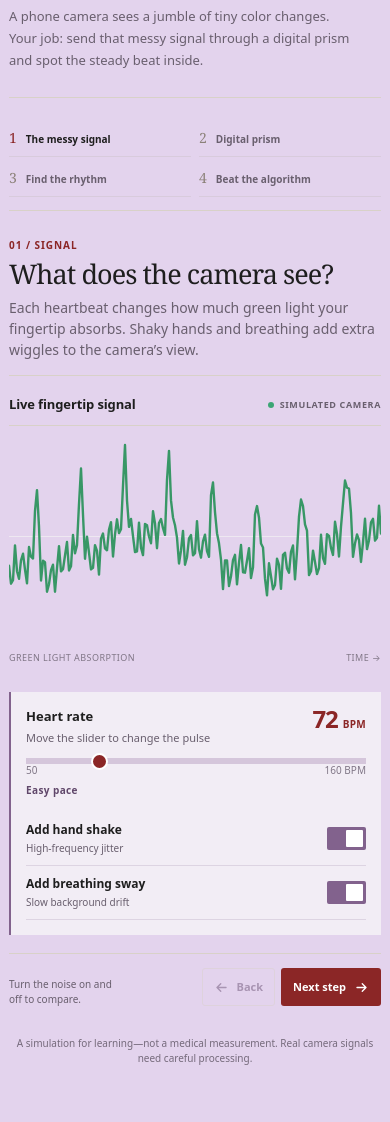
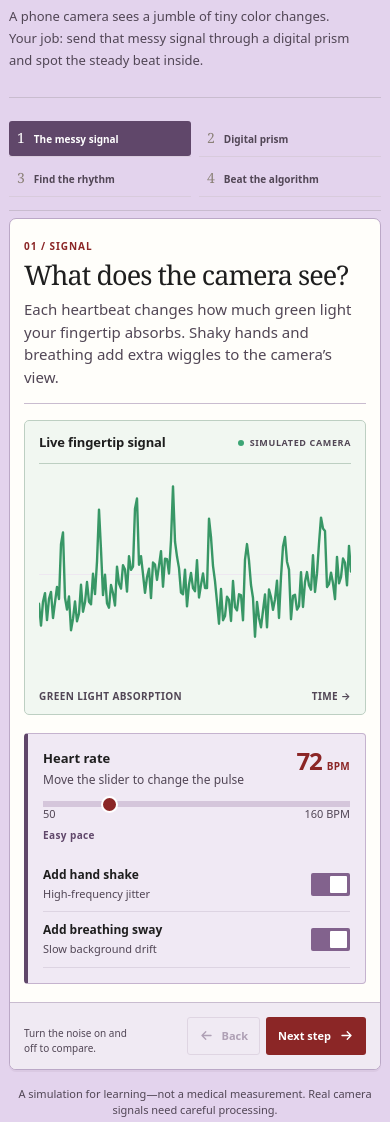
Before and after one commit to MahiDeshpande/fft, a plain HTML site: page index.html in a window 390 px wide. Shown: the part 180-1302 px from the top of the page. Drawn offline with Linux system fonts and the light colour scheme.

Commit message:
Improve lab component contrast
Co-authored-by: Copilot <223556219+Copilot@users.noreply.github.com>

```diff
--- a/index.html
+++ b/index.html
@@ -17,8 +17,8 @@
       --crimson: #8b2626;
       --crimson-light: #f8e9e9;
       --ink: #1e1e1e;
-      --muted: #695f6e;
-      --line: #d8d1c8;
+      --muted: #514655;
+      --line: #c9bccf;
       --white: #fffefa;
       --green: #25815d;
     }
@@ -65,19 +65,20 @@
     }
     .stepper::before, .stepper::after { display: none; }
     .stepper li { min-width: 0; }
-    .step-button { display: inline-flex; align-items: baseline; gap: 9px; padding: 6px 6px 8px 0; border: 0; background: transparent; text-align: left; cursor: pointer; }
+    .step-button { display: inline-flex; align-items: baseline; gap: 9px; padding: 6px 8px 8px; border: 0; border-radius: 3px; background: transparent; text-align: left; cursor: pointer; }
     .step-number { color: #8b8178; font-family: Georgia, "Times New Roman", serif; font-size: 14px; font-variant-numeric: tabular-nums; }
     .step-label { color: var(--muted); font-size: 11px; font-weight: 650; }
-    .step-button[aria-current="step"] .step-number, .step-button.is-done .step-number { color: var(--crimson); }
-    .step-button[aria-current="step"] .step-label { color: var(--ink); }
+    .step-button[aria-current="step"] { background: var(--purple-dark); }
+    .step-button[aria-current="step"] .step-number, .step-button[aria-current="step"] .step-label { color: white; }
+    .step-button.is-done .step-number { color: var(--crimson); }
     .step-button.is-done .step-number { font-size: 0; }
     .step-button.is-done .step-number::after { content: "✓"; font-family: ui-sans-serif, system-ui, sans-serif; font-size: 13px; }
 
-    .lab-card { overflow: visible; border: 0; border-radius: 0; background: transparent; box-shadow: none; }
+    .lab-card { overflow: hidden; padding: 0 30px; border: 1px solid #bba8c7; border-radius: 7px; background: var(--white); box-shadow: 0 2px 0 #60476a12; }
     .card-head { display: flex; align-items: flex-start; justify-content: space-between; gap: 20px; padding: 26px 0 18px; border-bottom: 1px solid var(--line); }
     .step-kicker { margin: 0 0 6px; color: var(--crimson); font-size: 10px; font-weight: 800; letter-spacing: .095em; }
     h2 { margin: 0; font-family: Georgia, "Times New Roman", serif; font-size: clamp(27px, 3.5vw, 36px); font-weight: 500; line-height: 1.12; letter-spacing: -.035em; }
-    .step-copy { max-width: 620px; margin: 8px 0 0; color: var(--muted); font-size: 14px; }
+    .step-copy { max-width: 620px; margin: 8px 0 0; color: var(--muted); font-size: 15px; }
     .step-icon { display: none; }
     .card-body { padding: 20px 0 27px; }
     .panel { display: none; animation: enter .28s ease both; }
@@ -85,32 +86,32 @@
     @keyframes enter { from { opacity: 0; transform: translateY(6px); } to { opacity: 1; transform: translateY(0); } }
 
     .signal-layout { display: grid; grid-template-columns: minmax(0, 1.65fr) minmax(250px, .75fr); gap: 35px; align-items: stretch; }
-    .visual-box { min-width: 0; overflow: hidden; border: 0; border-radius: 0; background: transparent; }
-    .visual-heading { display: flex; align-items: center; justify-content: space-between; gap: 12px; padding: 3px 0 10px; border-bottom: 1px solid var(--line); }
+    .visual-box { min-width: 0; overflow: hidden; padding: 12px 14px 0; border: 1px solid #bdcfc2; border-radius: 5px; background: #f1f7f1; }
+    .visual-heading { display: flex; align-items: center; justify-content: space-between; gap: 12px; padding: 0 0 10px; border-bottom: 1px solid #bdcfc2; }
     .visual-heading strong { font-size: 13px; letter-spacing: -.01em; }
     .live-tag { display: inline-flex; align-items: center; gap: 6px; color: var(--muted); font-size: 9px; font-weight: 750; letter-spacing: .07em; }
     .live-dot { width: 6px; height: 6px; border-radius: 50%; background: #3ca575; }
     .chart-wrap { position: relative; padding: 8px 0 12px; }
     canvas { display: block; width: 100%; }
     #signalCanvas { height: 245px; }
-    .chart-note { display: flex; justify-content: space-between; gap: 10px; padding: 0 0 10px; color: #817787; font-size: 9px; letter-spacing: .05em; }
+    .chart-note { display: flex; justify-content: space-between; gap: 10px; padding: 0 0 10px; color: #514655; font-size: 10px; font-weight: 650; letter-spacing: .04em; }
 
-    .controls { display: flex; flex-direction: column; gap: 14px; padding: 18px 20px; border-left: 2px solid var(--purple); border-radius: 0; background: var(--lavender-light); }
+    .controls { display: flex; flex-direction: column; gap: 14px; padding: 18px 20px; border: 1px solid #c5b3ce; border-left: 4px solid var(--purple-dark); border-radius: 4px; background: #f0e9f4; }
     .control-top { display: flex; align-items: flex-start; justify-content: space-between; gap: 8px; }
     .control-label { display: block; font-size: 13px; font-weight: 800; }
-    .control-hint { display: block; margin-top: 3px; color: var(--muted); font-size: 11px; }
+    .control-hint { display: block; margin-top: 3px; color: #514655; font-size: 12px; }
     .bpm-readout { color: var(--crimson); font-size: 24px; font-weight: 900; line-height: 1; letter-spacing: -.05em; white-space: nowrap; }
     .bpm-readout small { font-size: 10px; letter-spacing: .03em; }
     input[type="range"] { width: 100%; height: 6px; margin: 4px 0; appearance: none; border-radius: 0; background: #d5c6db; cursor: pointer; }
     input[type="range"]::-webkit-slider-thumb { width: 17px; height: 17px; appearance: none; border: 2px solid white; border-radius: 50%; background: var(--crimson); }
     input[type="range"]::-moz-range-thumb { width: 13px; height: 13px; border: 2px solid white; border-radius: 50%; background: var(--crimson); }
-    .range-ends { display: flex; justify-content: space-between; margin-top: -7px; color: #817787; font-size: 10px; }
+    .range-ends { display: flex; justify-content: space-between; margin-top: -7px; color: #514655; font-size: 11px; }
     .state-chip { display: block; margin-top: 5px; padding: 0; border-radius: 0; background: transparent; color: var(--purple-dark); font-size: 10px; font-weight: 800; letter-spacing: .04em; }
     .divider { height: 1px; background: #d7ccdd; }
     .switch-list { display: grid; gap: 0; }
     .switch-row { display: flex; align-items: center; justify-content: space-between; gap: 12px; padding: 9px 0; border-bottom: 1px solid #ddd4e2; cursor: pointer; }
     .switch-title { display: block; font-size: 12px; font-weight: 800; }
-    .switch-subtitle { display: block; margin-top: 2px; color: var(--muted); font-size: 10px; }
+    .switch-subtitle { display: block; margin-top: 2px; color: #514655; font-size: 11px; }
     .switch { position: relative; flex: 0 0 auto; width: 39px; height: 23px; }
     .switch input { position: absolute; width: 1px; height: 1px; opacity: 0; }
     .switch-track { position: absolute; inset: 0; border-radius: 2px; background: #c9becd; transition: background .2s ease; }
@@ -128,7 +129,7 @@
     .prism-word { color: var(--purple-dark); font-size: 10px; font-weight: 850; text-align: center; text-transform: uppercase; letter-spacing: .08em; }
     .wave-list { display: grid; gap: 8px; }
     .wave-item { display: grid; grid-template-columns: minmax(0, 1fr) 120px; align-items: center; gap: 8px; width: 100%; padding: 8px 0; border: 0; border-bottom: 1px solid var(--line); border-radius: 0; background: transparent; text-align: left; cursor: pointer; transition: border-color .2s ease, background .2s ease; }
-    .wave-item:hover, .wave-item.is-selected { border-bottom-color: var(--purple); background: #eee7f244; }
+    .wave-item:hover, .wave-item.is-selected { border-bottom-color: var(--purple-dark); background: #eee7f2; }
     .wave-item.is-selected { box-shadow: inset 2px 0 var(--purple); padding-left: 8px; }
     .wave-name { display: block; font-size: 11px; font-weight: 850; }
     .wave-detail { display: block; margin-top: 2px; color: var(--muted); font-size: 9px; }
@@ -140,10 +141,10 @@
     .spectrum-control input { flex: 1; }
     .detected-badge { display: inline-flex; align-items: center; gap: 8px; padding: 6px 0; border: 0; border-bottom: 1px solid #d4b0b0; border-radius: 0; background: transparent; color: var(--crimson); font-size: 12px; font-weight: 750; }
     .detected-badge strong { font-size: 17px; }
-    .spectrum-box { border: 0; border-top: 1px solid var(--line); border-bottom: 1px solid var(--line); border-radius: 0; background: transparent; }
+    .spectrum-box { overflow: hidden; border: 1px solid #c9bccf; border-radius: 5px; background: #fffefa; }
     #spectrumCanvas { height: 310px; cursor: crosshair; }
     .graph-hint { margin: 9px 2px 0; color: var(--muted); font-size: 11px; }
-    .key-row { display: flex; flex-wrap: wrap; gap: 14px; padding: 0 17px 14px; color: var(--muted); font-size: 10px; }
+    .key-row { display: flex; flex-wrap: wrap; gap: 14px; padding: 0 17px 14px; color: #514655; font-size: 11px; }
     .key { display: inline-flex; align-items: center; gap: 6px; }
     .key i { width: 9px; height: 9px; border-radius: 3px; background: var(--crimson); }
     .key-noise i { background: #c9c3cf; }
@@ -152,13 +153,13 @@
 
     .challenge-top { display: flex; align-items: center; justify-content: space-between; gap: 12px; margin-bottom: 17px; }
     .challenge-progress { color: var(--muted); font-size: 11px; font-weight: 800; }
-    .question-card { padding: 18px 0; border-top: 1px solid var(--line); border-bottom: 1px solid var(--line); border-radius: 0; background: transparent; }
+    .question-card { padding: 18px; border: 1px solid #c9bccf; border-radius: 5px; background: #f7f3f8; }
     .scenario-tag { margin: 0 0 8px; color: var(--crimson); font-size: 10px; font-weight: 850; letter-spacing: .11em; text-transform: uppercase; }
     .question-title { margin: 0; font-size: clamp(18px, 3vw, 23px); letter-spacing: -.035em; }
     .question-copy { margin: 7px 0 15px; color: var(--muted); font-size: 13px; }
     .peak-choices { display: grid; grid-template-columns: repeat(3, 1fr); gap: 10px; }
-    .peak-choice { min-height: 104px; padding: 13px 10px; border: 0; border-top: 2px solid var(--line); border-radius: 0; background: transparent; text-align: left; cursor: pointer; transition: all .2s ease; }
-    .peak-choice:hover:not(:disabled) { border-top-color: var(--purple); background: #eee7f244; }
+    .peak-choice { min-height: 104px; padding: 13px 10px; border: 1px solid #c9bccf; border-top: 3px solid #a68eaf; border-radius: 4px; background: #fffefa; text-align: left; cursor: pointer; transition: all .2s ease; }
+    .peak-choice:hover:not(:disabled) { border-color: var(--purple); border-top-color: var(--purple-dark); background: #f0e9f4; }
     .peak-choice:disabled { cursor: default; }
     .peak-choice .choice-bpm { display: block; color: var(--crimson); font-size: 24px; font-weight: 900; letter-spacing: -.05em; }
     .peak-choice .choice-unit { display: block; color: var(--muted); font-size: 10px; font-weight: 700; }
@@ -169,8 +170,8 @@
     .choice-meter i:nth-child(3) { height: 18px; background: var(--crimson); }
     .choice-meter i:nth-child(4) { height: 11px; }
     .choice-meter i:nth-child(5) { height: 6px; }
-    .peak-choice.is-correct { border-top-color: #73b89b; background: #eef9f3; }
-    .peak-choice.is-wrong { border-top-color: #dfa2a2; background: #fff4f4; }
+    .peak-choice.is-correct { border-color: #73b89b; border-top-color: #25815d; background: #eef9f3; }
+    .peak-choice.is-wrong { border-color: #dfa2a2; border-top-color: var(--crimson); background: #fff4f4; }
     .feedback { min-height: 23px; margin: 11px 2px 0; color: var(--muted); font-size: 12px; font-weight: 700; }
     .feedback.good { color: var(--green); }
     .complete-card { display: none; padding: 30px 20px; border-top: 1px solid #9bc9ae; border-bottom: 1px solid #9bc9ae; border-radius: 0; background: #f1fbf5; text-align: center; }
@@ -181,7 +182,7 @@
     .confetti { position: fixed; z-index: 10; top: -12px; width: 8px; height: 12px; pointer-events: none; animation: fall 2.4s ease-in forwards; }
     @keyframes fall { to { transform: translate3d(var(--drift), 105vh, 0) rotate(720deg); opacity: .2; } }
 
-    .card-footer { display: flex; align-items: center; justify-content: space-between; gap: 12px; padding: 17px 0; border-top: 1px solid var(--line); background: transparent; }
+    .card-footer { display: flex; align-items: center; justify-content: space-between; gap: 12px; margin: 0 -30px; padding: 17px 30px; border-top: 1px solid #c9bccf; background: #f0eaf3; }
     .footer-hint { color: var(--muted); font-size: 11px; }
     .footer-actions { display: flex; gap: 9px; }
     .btn { display: inline-flex; align-items: center; justify-content: center; gap: 8px; min-height: 40px; padding: 0 16px; border: 1px solid transparent; border-radius: 3px; font-size: 12px; font-weight: 800; cursor: pointer; transition: background .18s ease; }
@@ -191,7 +192,7 @@
     .btn:disabled { opacity: .45; cursor: not-allowed; transform: none; }
     .btn svg { width: 15px; height: 15px; }
 
-    .footer-note { margin: 16px 0 0; color: #756a7b; font-size: 10px; text-align: center; }
+    .footer-note { margin: 16px 0 0; color: #514655; font-size: 11px; text-align: center; }
     .sr-only { position: absolute; width: 1px; height: 1px; overflow: hidden; clip: rect(0, 0, 0, 0); white-space: nowrap; clip-path: inset(50%); }
 
     @media (max-width: 760px) {
@@ -199,9 +200,10 @@
       .topbar { margin-bottom: 29px; }
       .intro { grid-template-columns: 1fr; gap: 13px; padding-bottom: 22px; }
       .intro-copy { font-size: 13px; }
+      .lab-card { padding: 0 20px; }
       .card-head { padding: 23px 0 17px; }
       .card-body { padding: 18px 0 22px; }
-      .card-footer { padding: 14px 0; }
+      .card-footer { margin: 0 -20px; padding: 14px 20px; }
       .signal-layout { grid-template-columns: 1fr; }
       .signal-layout { gap: 18px; }
       .controls { display: grid; grid-template-columns: 1fr 1fr; gap: 14px 18px; }
@@ -221,9 +223,10 @@
       .step-label { max-width: none; font-size: 10px; line-height: 1.2; }
       .stepper li { border-bottom: 1px solid #d8cbdc; }
       .step-button { width: 100%; }
+      .lab-card { padding: 0 14px; }
       .card-head { padding: 20px 0 15px; }
       .card-body { padding: 16px 0 18px; }
-      .card-footer { align-items: center; padding: 13px 0; }
+      .card-footer { align-items: center; margin: 0 -14px; padding: 13px 14px; }
       .footer-hint { max-width: 112px; padding-top: 10px; font-size: 10px; }
       .footer-actions { gap: 6px; }
       .btn { min-height: 38px; padding: 0 11px; font-size: 11px; }
@@ -244,7 +247,7 @@
       .peak-choice { display: grid; grid-template-columns: 1fr auto; align-items: center; min-height: 66px; padding: 10px 13px; text-align: left; }
       .peak-choice .choice-bpm { grid-row: span 2; font-size: 22px; }
       .choice-meter { grid-column: 2; grid-row: 1 / 3; margin-top: 0; }
-      .question-card { padding: 16px 0; }
+      .question-card { padding: 16px; }
     }
     @media (prefers-reduced-motion: reduce) {
       *, *::before, *::after { scroll-behavior: auto !important; animation-duration: .01ms !important; animation-iteration-count: 1 !important; transition-duration: .01ms !important; }
@@ -510,10 +513,10 @@
         const xAt = bpm => margin.left + bpm / 240 * plotW;
         const yAt = value => margin.top + (1 - value) * plotH;
         ctx.clearRect(0, 0, width, height);
-        ctx.fillStyle = "#f0edf2";
+        ctx.fillStyle = "#e8e5e9";
         ctx.fillRect(xAt(0), margin.top, xAt(40) - xAt(0), plotH);
         ctx.fillRect(xAt(180), margin.top, xAt(240) - xAt(180), plotH);
-        ctx.fillStyle = "#f7f3f8";
+        ctx.fillStyle = "#edf5ef";
         ctx.fillRect(xAt(40), margin.top, xAt(180) - xAt(40), plotH);
 
         ctx.font = "10px system-ui, sans-serif";
@@ -528,7 +531,7 @@
           const y = yAt(tick);
           ctx.beginPath(); ctx.strokeStyle = colors.grid; ctx.lineWidth = 1; ctx.moveTo(margin.left, y); ctx.lineTo(width - margin.right, y); ctx.stroke();
         });
-        ctx.fillStyle = "#8c8290";
+        ctx.fillStyle = "#514655";
         ctx.font = "9px system-ui, sans-serif";
         ctx.fillText("NOISE", (xAt(0) + xAt(40)) / 2, margin.top + 13);
         ctx.fillText("PULSE ZONE", (xAt(40) + xAt(180)) / 2, margin.top + 13);
```
